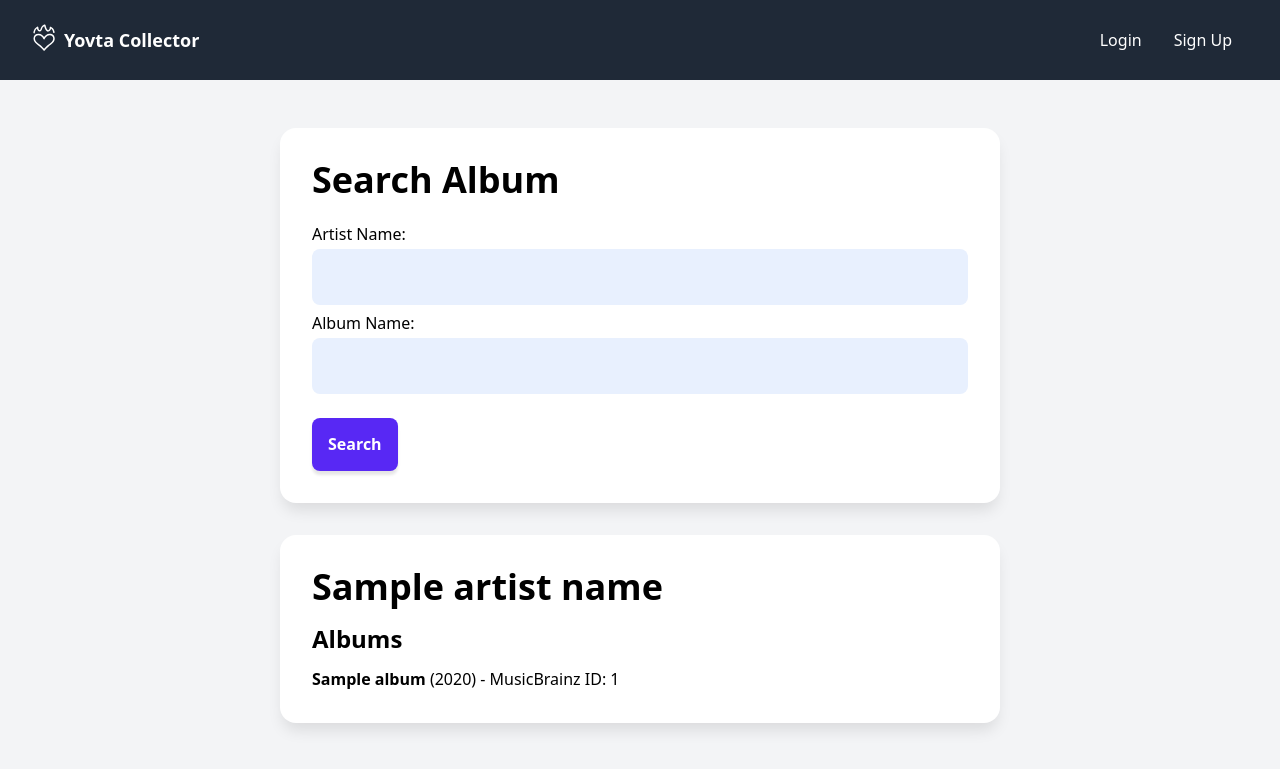
After one commit to jseverijn3k/collector, a Django app: template templates/a_collections/artist_overview.html in a window 1280 px wide. The commit adds this page. Shown: the top 769 px of the page. Run offline with Django 5.2, Linux system fonts and the light colour scheme; the template is opened without the code that fills it: most values are stand-ins (such as "Sample title", 1, 10 or a date in 2020); some libraries are stand-ins or nearby versions.

Commit message:
Initial view and template for artist with all it's released album overview

```diff
--- a/a_config/urls.py
+++ b/a_config/urls.py
@@ -57,6 +57,9 @@ urlpatterns = [
     path('add_artist/', add_artist_view, name='add_artist'),
     path('search_release/', search_release, name='search_release'),
 
+    #TODO: artist overview
+    path('artist_album/', artist_albums, name='artist_albums'),
+
     #TODO: shazam
     path('shazam/', recognize_song, name='shazam'),
 
--- /dev/null
+++ b/templates/a_collections/artist_overview.html
@@ -0,0 +1,36 @@
+{% extends 'layouts/b.html' %}
+
+{% block content %}
+
+<div class="card !p-8">
+    <h1>Search Album</h1>
+    <form method="post" action="{% url 'artist_albums' %}">
+        {% csrf_token %}
+        <label for="artist_name">Artist Name:</label>
+        <input type="text" name="artist" id="artist_name">
+        <br>
+        <label for="album_name">Album Name:</label>
+        <input type="text" name="album" id="album_name">
+        <br>
+        <br>
+        <button type="submit">Search</button>
+    </form>
+
+</div>
+
+<div id="results-container" class="card !p-8">
+    {% comment %} {% include 'a_collections/partials/musicbrainz_results_table.html' %} {% endcomment %}
+    <h1>{{ artist_name }}</h1>
+    <h2>Albums</h2>
+    <ul>
+        {% for album in albums %}
+            <li>
+                <strong>{{ album.name }}</strong> ({{ album.year_released }}) - MusicBrainz ID: {{ album.musicbrainz_id }}
+            </li>
+        {% endfor %}
+    </ul>
+
+  </div>
+
+
+{% endblock content %}
--- a/templates/a_collections/partials/musicbrainz_results_table.html
+++ b/templates/a_collections/partials/musicbrainz_results_table.html
@@ -33,12 +33,12 @@
             <td>{{ result.format }}</td>
             <td class="hidden-mobile">{{ result.cd_tracks }} {% if result.dvd_tracks > 0 %} + {{ result.dvd_tracks }} {% endif %}</td>
             <td class="hidden-mobile">{{ result.date }}</td>
-            <td>{{ result.record_label }}</td>
+            <td>{{ result.label }}</td>
             <td>{{ result.catalog_number }}</td>
             <td>{{ result.barcode }}</td>
             <td>{{ result.language }}</td>
             <td class="hidden-mobile">{{ result.language }}</td>
-            <td class="hidden-mobile">{{ result.type }}</td>
+            <td class="hidden-mobile">{{ result.release_type }}</td>
             <td class="hidden-mobile">{{ result.status }}</td>
             <td>
               <form method="post" action="{% url 'add_artist' %}">
--- a/templates/includes/header.html
+++ b/templates/includes/header.html
@@ -28,6 +28,8 @@
 
                 {% comment %} <li><a href="{% url 'artist-create' %}">Create Artist</a></li> {% endcomment %}
                 <li><a href="{% url 'release-create' %}">Add to Collection</a></li>
+                <li><a href="{% url 'artist_albums' %}">Artist Overview</a></li>
+                |
                 <li><a href="{% url 'barcode_scanner' %}">Barcode Scanner</a></li>
                 <li><a href="{% url 'shazam' %}">Shazam</a></li>
 
```
Also changed, not shown: a_collections/views.py (+58 -0 lines).
